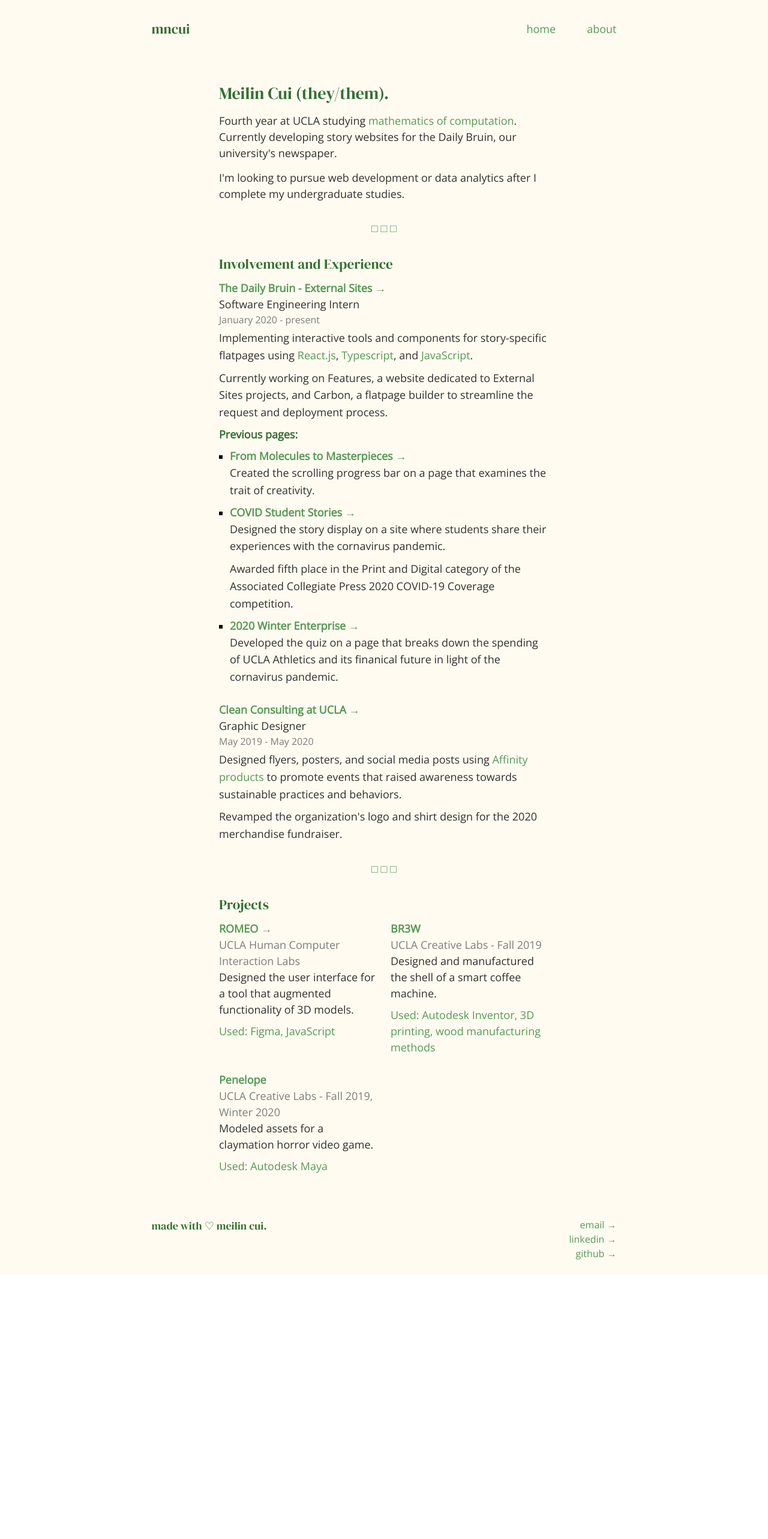
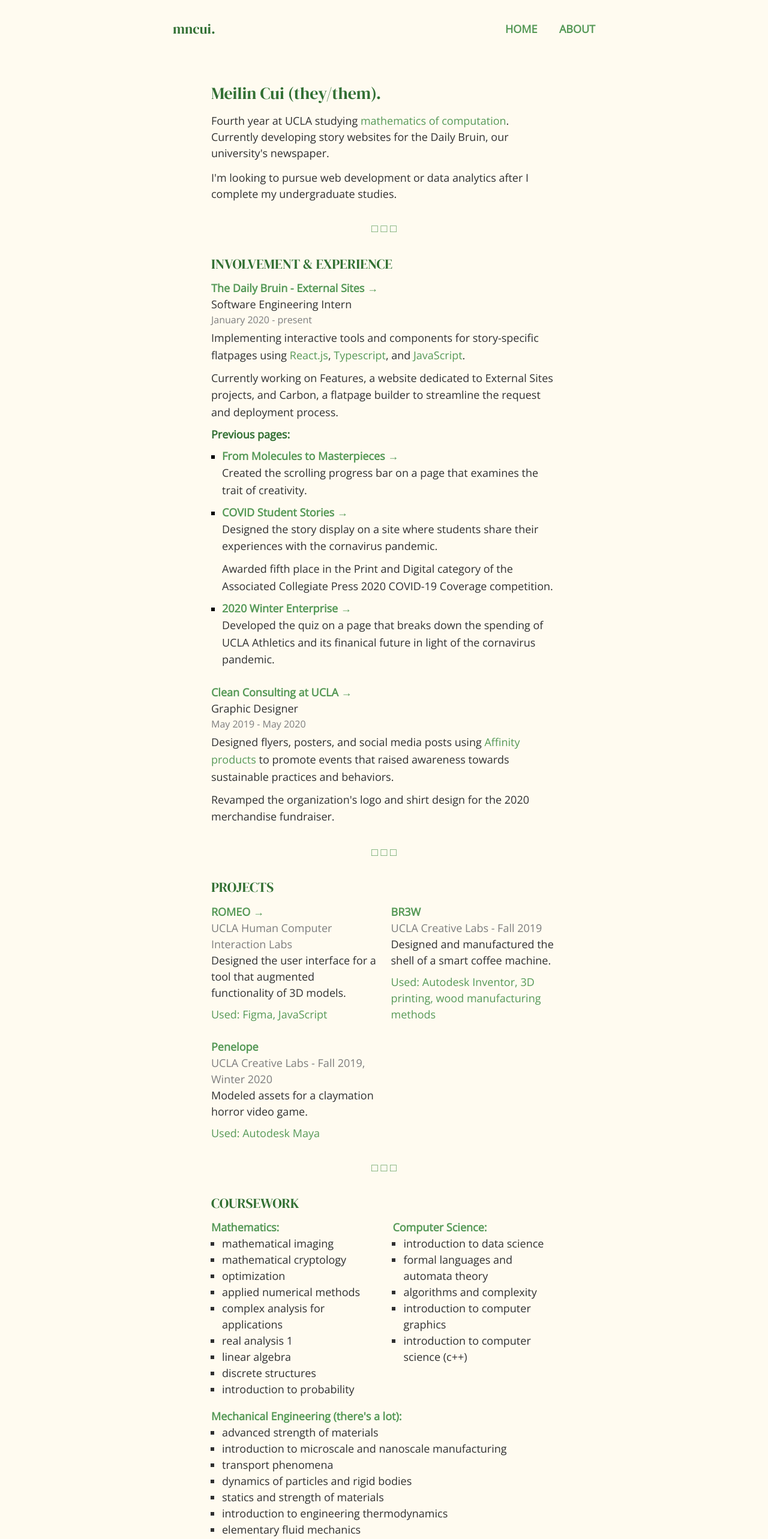
Before and after one commit to cuimeilin/cuimeilin.github.io, a React (Create React App) app: page /about in a window 1280 px wide. Shown: the top 2566 px of the page at 60% size. Before the commit the page ends 2126 px from the top, so only its background shows below. Built offline with nearby package versions, Linux system fonts and the light colour scheme; a web font is replaced by a local one.

Commit message:
more spacing updates: decreased margins

```diff
--- a/src/App.css
+++ b/src/App.css
@@ -6,6 +6,14 @@
   flex-direction: column;
 }
 
+.MainBody {
+  background-color: #fffbf0;
+  cursor: default;
+  display: flex;
+  flex-direction: column;
+  min-height: 87vh;
+}
+
 @media screen and (min-width: 800px) {
   .App {
     align-items: center;
--- a/src/App.js
+++ b/src/App.js
@@ -13,7 +13,6 @@ import "./App.css";
 import About from "./components/About";
 import Experience from "./components/Experience";
 import Projects from "./components/Projects";
-import Footer from "./components/Footer";
 import Coursework from "./components/Coursework";
 import Forfun from "./components/Forfun";
 import Delineate from "./components/Delineate";
@@ -26,6 +25,7 @@ const Body = styled("div")`
 `;
 */
 
+import Footer from "./components/Footer";
 import Landing from "./pages/Landing";
 import Abt from "./pages/Abt";
 
@@ -34,21 +34,25 @@ import "./App.css";
 import { colors, fonts, mediaQueries } from "./shared/config";
 const { darkgreen, green, darkgrey, grey, beige } = colors;
 const { serif, sanserif } = fonts;
-const { notMobile } = mediaQueries;
+const { notMobile, largeDesktop } = mediaQueries;
 
 const Nav = styled("div")`
   display: flex;
   align-items: center;
   justify-content: space-between;
 
-  width: 77%;
+  width: 77vw;
   margin: auto;
 
   padding-top: 1.5em;
 
   ${notMobile} {
-    width: 775px;
+    width: 55vw;
     padding-top: 2em;
+  }
+
+  ${largeDesktop} {
+    width: 1000px;
   }
 `;
 
@@ -73,7 +77,7 @@ const Header = styled("div")`
 
 const Links = styled("div")`
   font-size: 15px;
-  width: 40%;
+  width: 35%;
   font-family: ${sanserif};
 
   ${notMobile} {
@@ -89,7 +93,7 @@ const Links = styled("div")`
     font-family: ${sanserif};
     text-decoration: none;
     cursor: crosshair;
-    font-weight: normal;
+    font-weight: 600;
   }
 
   a:hover {
@@ -103,11 +107,11 @@ function App() {
       <div className="App">
         <Nav>
           <Header>
-            <Link to="/">mncui</Link>
+            <Link to="/">mncui.</Link>
           </Header>
           <Links>
-            <Link to="/">home</Link>
-            <Link to="/about">about</Link>
+            <Link to="/">HOME</Link>
+            <Link to="/about">ABOUT</Link>
           </Links>
         </Nav>
         <Switch>
@@ -118,6 +122,7 @@ function App() {
             <Landing />
           </Route>
         </Switch>
+        <Footer />
       </div>
     </HashRouter>
 
--- a/src/components/About.js
+++ b/src/components/About.js
@@ -4,13 +4,17 @@ import styled from "@emotion/styled";
 import { colors, fonts, mediaQueries } from "../shared/config";
 const { darkgreen, green, darkgrey, grey, beige } = colors;
 const { serif, sanserif } = fonts;
-const { notMobile } = mediaQueries;
+const { notMobile, largeDesktop } = mediaQueries;
 
 const AboutContent = styled("div")`
-  width: 77%;
+  width: 77vw;
 
   ${notMobile} {
-    width: 550px;
+    width: 45vw;
+  }
+
+  ${largeDesktop} {
+    width: 900px;
   }
 `;
 const Maintext = styled("div")`
--- a/src/components/Coursework.js
+++ b/src/components/Coursework.js
@@ -4,12 +4,16 @@ import styled from "@emotion/styled";
 import { colors, fonts, mediaQueries } from "../shared/config";
 const { darkgreen, green, darkgrey, grey, beige } = colors;
 const { serif, sanserif } = fonts;
-const { notMobile } = mediaQueries;
+const { notMobile, largeDesktop } = mediaQueries;
 
 const CourseContent = styled("div")`
-  width: 77%;
+  width: 77vw;
   ${notMobile} {
-    width: 550px;
+    width: 45vw;
+  }
+
+  ${largeDesktop} {
+    width: 900px;
   }
 `;
 
@@ -98,7 +102,7 @@ const Main = styled("div")`
 export default function Coursework() {
   return (
     <CourseContent>
-      <Heading>Coursework</Heading>
+      <Heading>COURSEWORK</Heading>
       <Main>
         <Courses1>
           <Subject>Mathematics:</Subject>
--- a/src/components/Experience.js
+++ b/src/components/Experience.js
@@ -4,13 +4,16 @@ import styled from "@emotion/styled";
 import { colors, fonts, mediaQueries } from "../shared/config";
 const { darkgreen, green, darkgrey, grey, beige } = colors;
 const { serif, sanserif } = fonts;
-const { notMobile } = mediaQueries;
+const { notMobile, largeDesktop } = mediaQueries;
 
 const ExperienceContent = styled("div")`
-  width: 77%;
+  width: 77vw;
 
   ${notMobile} {
-    width: 550px;
+    width: 45vw;
+  }
+  ${largeDesktop} {
+    width: 900px;
   }
 `;
 
@@ -132,7 +135,7 @@ const Past = styled("div")`
 export default function Experience() {
   return (
     <ExperienceContent>
-      <Heading>Involvement and Experience</Heading>
+      <Heading>INVOLVEMENT & EXPERIENCE</Heading>
       <Experiences>
         <a
           href="https://dailybruin.com/"
--- a/src/components/Footer.js
+++ b/src/components/Footer.js
@@ -4,7 +4,7 @@ import styled from "@emotion/styled";
 import { colors, fonts, mediaQueries } from "../shared/config";
 const { darkgreen, green, darkgrey, grey, beige } = colors;
 const { serif, sanserif } = fonts;
-const { notMobile } = mediaQueries;
+const { notMobile, largeDesktop } = mediaQueries;
 
 const FooterContent = styled("div")`
   padding: 0 6vw 3vh;
@@ -14,7 +14,11 @@ const FooterContent = styled("div")`
     padding: 0 0 3vh;
     display: flex;
     justify-content: space-between;
-    width: 775px;
+    width: 55vw;
+  }
+
+  ${largeDesktop} {
+    width: 1000px;
   }
 `;
 
@@ -45,7 +49,7 @@ const Links = styled("div")`
   }
 
   ${notMobile} {
-    font-size: 16px;
+    font-size: 17px;
     text-align: right;
   }
 `;
--- a/src/components/Forfun.js
+++ b/src/components/Forfun.js
@@ -4,14 +4,17 @@ import styled from "@emotion/styled";
 import { colors, fonts, mediaQueries } from "../shared/config";
 const { darkgreen, green, darkgrey, grey, beige } = colors;
 const { serif, sanserif } = fonts;
-const { notMobile } = mediaQueries;
+const { notMobile, largeDesktop } = mediaQueries;
 
 const Briefly = styled("div")`
-  width: 77%;
+  width: 77vw;
   font-family: ${sanserif};
 
   ${notMobile} {
-    width: 550px;
+    width: 45vw;
+  }
+  ${largeDesktop} {
+    width: 900px;
   }
 
   ul {
--- a/src/components/Projects.js
+++ b/src/components/Projects.js
@@ -4,13 +4,17 @@ import styled from "@emotion/styled";
 import { colors, fonts, mediaQueries } from "../shared/config";
 const { darkgreen, green, darkgrey, grey, beige } = colors;
 const { serif, sanserif } = fonts;
-const { notMobile } = mediaQueries;
+const { notMobile, largeDesktop } = mediaQueries;
 
 const ProjectContent = styled("div")`
-  width: 77%;
+  width: 77vw;
 
   ${notMobile} {
-    width: 550px;
+    width: 45vw;
+  }
+
+  ${largeDesktop} {
+    width: 900px;
   }
 `;
 const Project = styled("div")`
@@ -126,7 +130,7 @@ const Tools = styled("div")`
 export default function Projects() {
   return (
     <ProjectContent>
-      <Heading>Projects</Heading>
+      <Heading>PROJECTS</Heading>
       <Content>
         <Project>
           <a
--- a/src/pages/Abt.js
+++ b/src/pages/Abt.js
@@ -9,13 +9,17 @@ import Delineate from "../components/Delineate";
 import { colors, fonts, mediaQueries } from "../shared/config";
 const { darkgreen, green, darkgrey, grey, beige } = colors;
 const { serif, sanserif } = fonts;
-const { notMobile } = mediaQueries;
+const { notMobile, largeDesktop } = mediaQueries;
 
 const AboutContent = styled("div")`
-  width: 77%;
+  width: 77vw;
 
   ${notMobile} {
-    width: 550px;
+    width: 45vw;
+  }
+
+  ${largeDesktop} {
+    width: 900px;
   }
 `;
 const Maintext = styled("div")`
@@ -73,7 +77,7 @@ const Body = styled("div")`
 
 function Abt() {
   return (
-    <div className="App">
+    <div className="MainBody">
       <Body>
         <AboutContent>
           <Maintext>Hi, I'm Meilin.</Maintext>
@@ -103,11 +107,10 @@ function Abt() {
           </Subtext1>
         </AboutContent>
         <Delineate />
-        <Coursework />
-        <Delineate />
+        {/*<Coursework />
+        <Delineate />*/}
         <Forfun />
       </Body>
-      <Footer />
     </div>
   );
 }
--- a/src/pages/Landing.js
+++ b/src/pages/Landing.js
@@ -23,7 +23,7 @@ const Body = styled("div")`
 
 function Landing() {
   return (
-    <div className="App">
+    <div className="MainBody">
       <Body>
         <About />
         <Delineate />
@@ -31,8 +31,9 @@ function Landing() {
         <Experience />
         <Delineate />
         <Projects />
+        <Delineate />
+        <Coursework />
       </Body>
-      <Footer />
     </div>
   );
 }
--- a/src/shared/config.js
+++ b/src/shared/config.js
@@ -13,5 +13,5 @@ export const fonts = {
 
 export const mediaQueries = {
   notMobile: "@media screen and (min-width: 800px)",
-  tablet: "@media screen and (max-width: 900px)",
+  largeDesktop: "@media screen and (min-width:1400px)",
 };
```
Also changed, not shown: src/components/Nav.js (deleted, +0 -23 lines).
